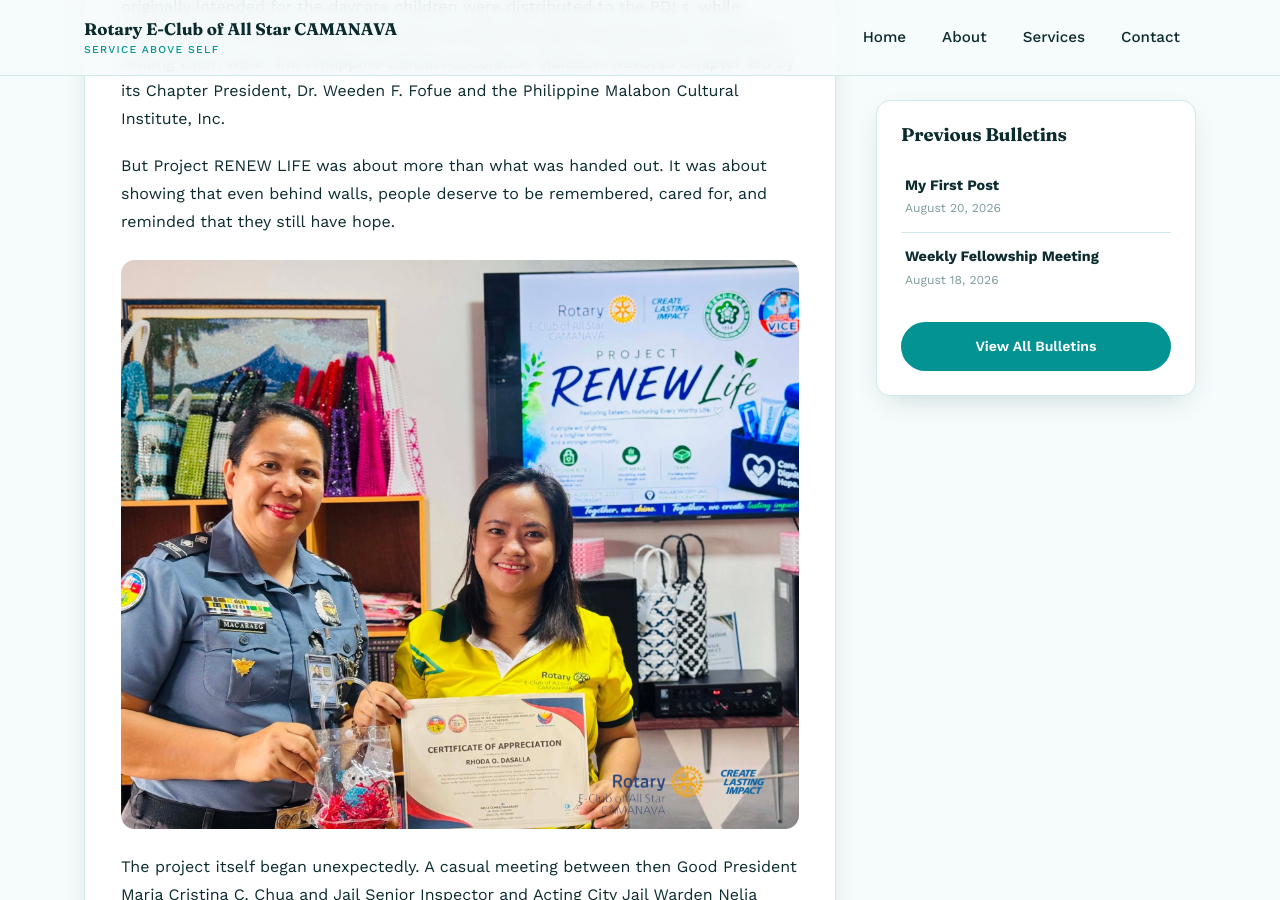
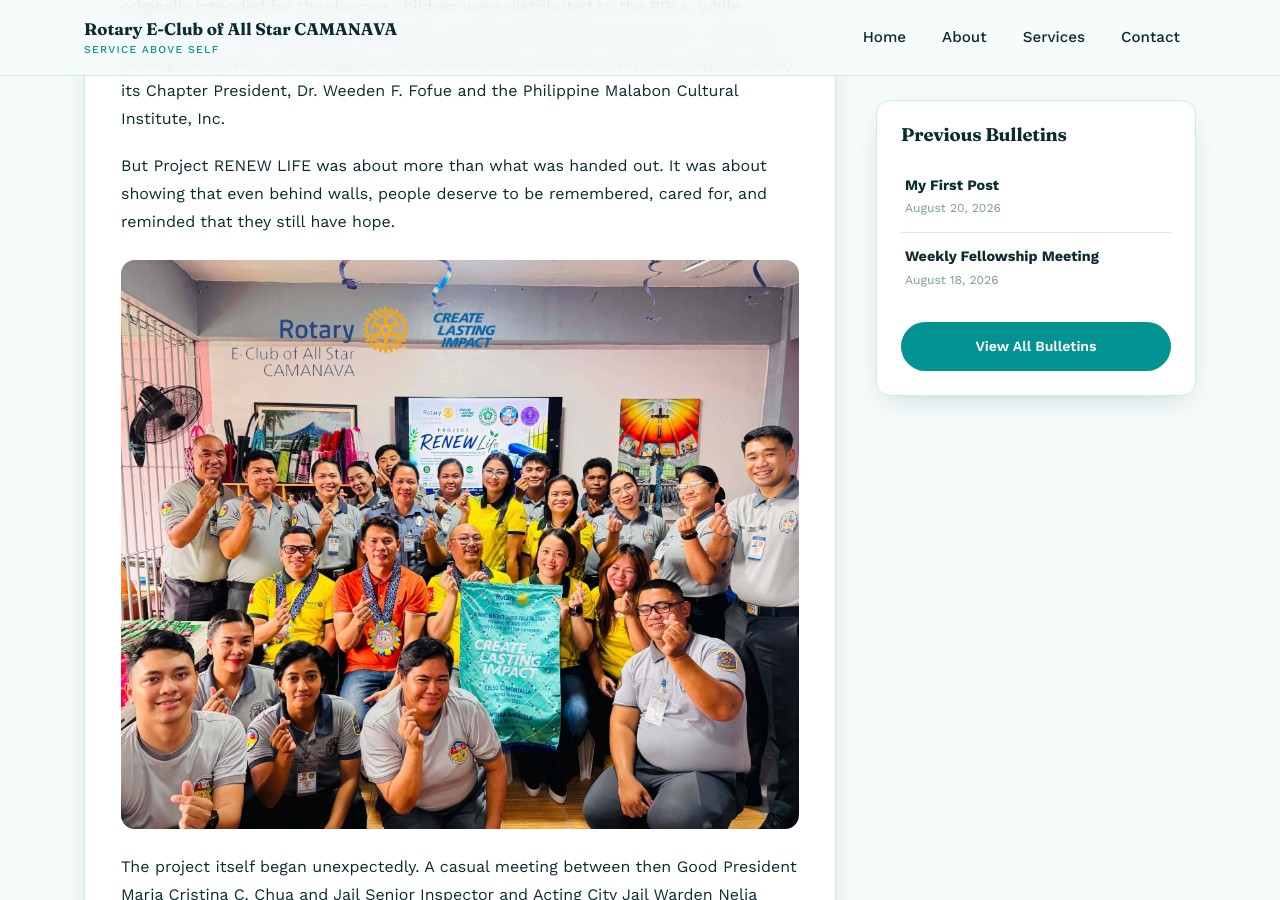
Before and after one commit to allstarcamanava/allstarcamanava.github.io, a Jekyll site: the page built from _posts/2026-08-05-💡-𝐏𝐑𝐎𝐉𝐄𝐂𝐓-𝐒𝐏𝐎𝐓𝐋𝐈𝐆𝐇𝐓-recasc-brings-hope-to-malabon-city-jail-through-project-renew-life.md, in a window 1280 px wide and 900 px high, scrolled down 2663 px. Built offline with Jekyll 4.4.1, drawn with Linux system fonts in a browser that asks for light colours.

Commit message:
Update Bulletin “2026-08-05-💡-𝐏𝐑𝐎𝐉𝐄𝐂𝐓-𝐒𝐏𝐎𝐓𝐋𝐈𝐆𝐇𝐓-recasc-brings-hope-to-malabon-city-jail-through-project-renew-life”

```diff
--- a/_posts/2026-08-05-💡-𝐏𝐑𝐎𝐉𝐄𝐂𝐓-𝐒𝐏𝐎𝐓𝐋𝐈𝐆𝐇𝐓-recasc-brings-hope-to-malabon-city-jail-through-project-renew-life.md
+++ b/_posts/2026-08-05-💡-𝐏𝐑𝐎𝐉𝐄𝐂𝐓-𝐒𝐏𝐎𝐓𝐋𝐈𝐆𝐇𝐓-recasc-brings-hope-to-malabon-city-jail-through-project-renew-life.md
@@ -15,15 +15,15 @@ What started as a side quest became the main event.
 Led by High Impact President Dominic Benedict Santos-Viola Faustino, the club proceeded with Project RENEW LIFE, bringing hygiene kits and food to 148 Persons Deprived of Liberty at the Malabon City Jail Female Dormitory. The sandwiches originally intended for the daycare children were distributed to the PDLs, while packed meals and dental kits were also provided through the generosity of sponsors. Among them were: the Philippine Dental Association Malabon-Navotas Chapter led by its Chapter President, Dr. Weeden F. Fofue and the Philippine Malabon Cultural Institute, Inc.
 
 But Project RENEW LIFE was about more than what was handed out. It was about showing that even behind walls, people deserve to be remembered, cared for, and reminded that they still have hope.
-![](/assets/images/bulletins/pdl-11.jpg)
+![](/assets/images/bulletins/pdl-8.jpg)
 The project itself began unexpectedly. A casual meeting between then Good President Maria Cristina C. Chua and Jail Senior Inspector and Acting City Jail Warden Nelia Gomez-Macaraeg opened the door to a new avenue of service. Following their meeting, Officer Macaraeg, through JO2 Eddie Louie M. Traqueña, sent a letter to the club requesting a donation of tarpaulins for the facility.
 
 ReCASC responded to the request and provided tarpaulins to help protect the dormitory from the harsh effects of the rainy season.
 ![](/assets/images/bulletins/pdl-4.jpg)
 The outreach was made even more meaningful by the presence of Malabon City Vice Mayor Hon. Edward C. Nolasco, who shared an encouraging message with the PDLs. He reminded them that their present circumstances do not define who they are and that hope is never lost. As they continue to work toward becoming better versions of themselves, he encouraged them to remember that they are seen, valued, and not forgotten.
-
+![](/assets/images/bulletins/pdl-14.jpg)
 For ReCASC, this is where the heart of Project RENEW LIFE lies. The project reflects Rotary's commitment to Promoting Peace by building bridges with communities that are often unseen, affirming human dignity, and creating spaces where hope and rehabilitation can take root. Sometimes, peace begins with something as simple as being reminded that someone cares.
-![](/assets/images/bulletins/pdl-10.jpg)
+![](/assets/images/bulletins/pdl-7.jpg)
 What began as a postponed outreach for children became a meaningful day of connection and service for another community.
 
 And perhaps that is what service is sometimes about. Plans may change. Circumstances may shift. But when the intention to serve remains, there is always another way forward.
@@ -38,13 +38,10 @@ Together, we create lasting impact.
 
 ![](/assets/images/bulletins/pdl-5.jpg)
 ![](/assets/images/bulletins/pdl-6.jpg)
-![](/assets/images/bulletins/pdl-7.jpg)
-![](/assets/images/bulletins/pdl-8.jpg)
 ![](/assets/images/bulletins/pdl-9.jpg)
 ![](/assets/images/bulletins/pdl-10.jpg)
 ![](/assets/images/bulletins/pdl-11.jpg)
 ![](/assets/images/bulletins/pdl-12.jpg)
 ![](/assets/images/bulletins/pdl-12.jpg)
-![](/assets/images/bulletins/pdl-14.jpg)
 ![](/assets/images/bulletins/pdl-15.jpg)
 ![](/assets/images/bulletins/pdl-16.jpg)
```
